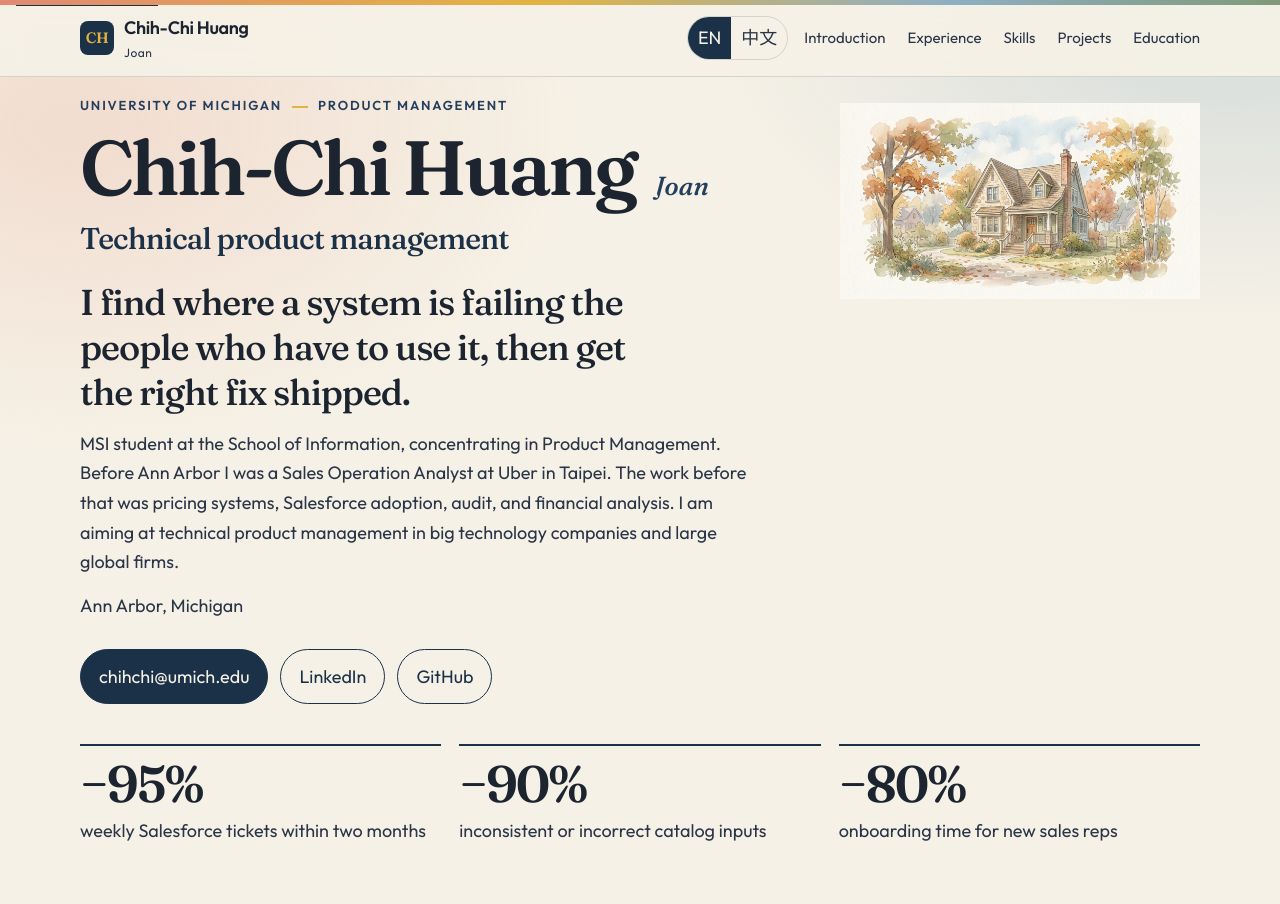
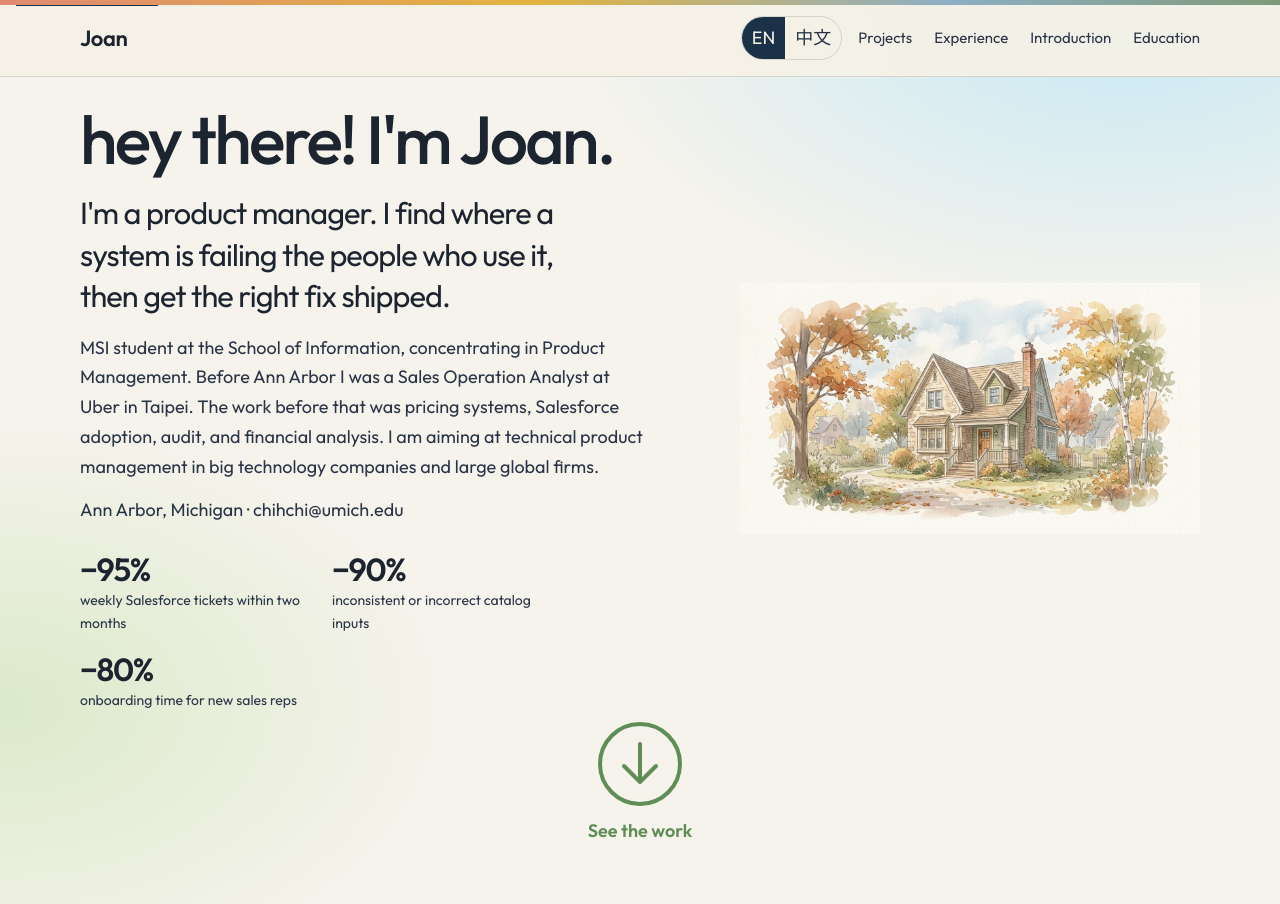
Before and after one commit to Joanuser/personal_website, a React (Vite) app: page / in a window 1280 px wide. Shown: the top 904 px of the page. Built offline with nearby package versions, Linux system fonts and the light colour scheme.

Commit message:
Open the site with a greeting and case posters.
The first screen introduces Joan beside the watercolor, and the work opens as large colored cards instead of a module index.

Co-authored-by: Joanuser <Joanuser@users.noreply.github.com>

```diff
--- a/src/components/Chrome.tsx
+++ b/src/components/Chrome.tsx
@@ -15,14 +15,8 @@ export function SiteHeader() {
         {t.skip}
       </a>
       <div className="header-inner">
-        <Link to="/" className="brand" onClick={close}>
-          <span className="brand-mark" aria-hidden="true">
-            CH
-          </span>
-          <span>
-            {person.name}
-            <small>{person.short}</small>
-          </span>
+        <Link to="/" className="brand brand-hello" onClick={close}>
+          <span>{person.short}</span>
         </Link>
         <nav className="nav" aria-label="Primary">
           <div className="lang" role="group" aria-label={t.langLabel}>
@@ -42,10 +36,9 @@ export function SiteHeader() {
             {open ? t.close : t.menu}
           </button>
           <div className="nav-links">
+            <Link to="/chapter/projects" aria-current={pathname === "/chapter/projects" ? "page" : undefined} onClick={close}>{t.navProjects}</Link>
+            <Link to="/chapter/experience" aria-current={pathname === "/chapter/experience" ? "page" : undefined} onClick={close}>{t.navExperience}</Link>
             <Link to="/chapter/intro" aria-current={pathname === "/chapter/intro" ? "page" : undefined} onClick={close}>{t.navIntro}</Link>
-            <Link to="/chapter/experience" aria-current={pathname === "/chapter/experience" ? "page" : undefined} onClick={close}>{t.navExperience}</Link>
-            <Link to="/chapter/skills" aria-current={pathname === "/chapter/skills" ? "page" : undefined} onClick={close}>{t.navSkills}</Link>
-            <Link to="/chapter/projects" aria-current={pathname === "/chapter/projects" ? "page" : undefined} onClick={close}>{t.navProjects}</Link>
             <Link to="/chapter/education" aria-current={pathname === "/chapter/education" ? "page" : undefined} onClick={close}>{t.navEducation}</Link>
           </div>
         </nav>
--- a/src/content.ts
+++ b/src/content.ts
@@ -909,6 +909,9 @@ export const ui = {
     close: "Close",
     kickerSchool: "University of Michigan",
     kickerProgram: "Product Management",
+    hello: "hey there! I'm Joan.",
+    helloRole: "I'm a product manager. I find where a system is failing the people who use it, then get the right fix shipped.",
+    seeCases: "See the work",
     lede: "I find where a system is failing the people who have to use it, then get the right fix shipped.",
     support:
       "MSI student at the School of Information, concentrating in Product Management. Before Ann Arbor I was a Sales Operation Analyst at Uber in Taipei. The work before that was pricing systems, Salesforce adoption, audit, and financial analysis. I am aiming at technical product management in big technology companies and large global firms.",
@@ -985,6 +988,9 @@ export const ui = {
     close: "關閉",
     kickerSchool: "密西根大學資訊學院",
     kickerProgram: "產品管理",
+    hello: "嗨，我是 Joan。",
+    helloRole: "我是產品經理。我先找到系統卡在使用者身上的地方，再把該修的部分送上線。",
+    seeCases: "看作品",
     lede: "我先找到系統卡在使用者身上的地方，再把該修的部分送上線。",
     support:
       "我是密西根大學資訊學院碩士生，主修產品管理。來安娜堡之前，我在台北的 Uber 擔任 Sales Operation Analyst。更早的工作涵蓋報價系統、Salesforce 採用、查核與財務分析。下一步想進大型科技公司或大型外商，做 Technical Product Manager。",
--- a/src/pages/Home.tsx
+++ b/src/pages/Home.tsx
@@ -5,70 +5,44 @@ import { useI18n } from "../i18n";
 
 export function Home() {
   const { locale, t } = useI18n();
-  const modules = [
-    { id: "intro", num: "01", label: t.navIntro, blurb: t.moduleIntro },
-    { id: "experience", num: "02", label: t.navExperience, blurb: t.moduleExperience },
-    { id: "skills", num: "03", label: t.navSkills, blurb: t.moduleSkills },
-    { id: "projects", num: "04", label: t.navProjects, blurb: t.moduleProjects },
-    { id: "education", num: "05", label: t.navEducation, blurb: t.moduleEducation },
-  ];
 
   useEffect(() => {
     document.title = "Chih-Chi Huang — Technical Product Management";
   }, []);
 
   return (
-    <main id="content" className="wrap flat-home">
-      <header className="hero">
-        <div>
-          <p className="kicker">
-            <span>{t.kickerSchool}</span>
-            <span>{t.kickerProgram}</span>
+    <main id="content" className="hello-page">
+      <div className="hello">
+        <div className="hello-copy">
+          <h1>{t.hello}</h1>
+          <p className="hello-role">{t.helloRole}</p>
+          <p className="hello-more">{t.support}</p>
+          <p className="hello-where">
+            {person.location[locale]} · {person.email}
           </p>
-          <h1 className="lockup">
-            {person.name} <i>{person.short}</i>
-          </h1>
-          <p className="target-role">{t.nextValue}</p>
-          <p className="lede">{t.lede}</p>
-          <p className="support">{t.support}</p>
-          <p className="where">{person.location[locale]}</p>
-          <div className="hero-actions">
-            <a className="button primary" href={`mailto:${person.email}`}>
-              {person.email}
-            </a>
-            <a className="button ghost" href={person.linkedin} target="_blank" rel="noreferrer">
-              {t.linkedin}
-            </a>
-            <a className="button ghost" href={person.github} target="_blank" rel="noreferrer">
-              {t.github}
-            </a>
-          </div>
+          <ul className="hello-proof">
+            {proof.map((item) => (
+              <li key={item.slug}>
+                <Link to={`/work/${item.slug}`}>
+                  <strong>{item.value}</strong>
+                  <span>{item.label[locale]}</span>
+                </Link>
+              </li>
+            ))}
+          </ul>
         </div>
-        <figure className="portrait">
+        <figure className="hello-art">
           <img src={`${import.meta.env.BASE_URL}cover.png`} alt={t.coverAlt} />
         </figure>
-      </header>
-
-      <div className="outcome-row" aria-label={t.proofTitle}>
-        {proof.map((item) => (
-          <Link key={item.slug} to={`/work/${item.slug}`}>
-            <strong>{item.value}</strong>
-            <span>{item.label[locale]}</span>
-          </Link>
-        ))}
       </div>
-
-      <h2 className="modules-heading">{t.modules}</h2>
-      <p className="chapter-note">{t.modulesLede}</p>
-      <div className="modules">
-        {modules.map((module) => (
-          <Link key={module.id} className="module" to={`/chapter/${module.id}`}>
-            <span className="num">{module.num}</span>
-            <span className="name">{module.label}</span>
-            <span className="blurb">{module.blurb}</span>
-          </Link>
-        ))}
-      </div>
+      <Link className="hello-arrow" to="/chapter/projects" aria-label={t.seeCases}>
+        <svg viewBox="0 0 88 88" aria-hidden="true">
+          <circle cx="44" cy="44" r="40" />
+          <path d="M44 24v36" />
+          <path d="M28 46l16 16 16-16" />
+        </svg>
+        <span>{t.seeCases}</span>
+      </Link>
     </main>
   );
 }
--- a/src/styles.css
+++ b/src/styles.css
@@ -27,10 +27,9 @@ html { scroll-behavior: smooth; }
 body {
   margin: 0;
   background:
-    radial-gradient(820px 520px at 6% 8%, rgba(224, 138, 114, 0.2), transparent 62%),
-    radial-gradient(900px 560px at 96% 0%, rgba(142, 175, 196, 0.34), transparent 58%),
-    radial-gradient(740px 520px at 88% 78%, rgba(127, 154, 120, 0.16), transparent 64%),
-    var(--paper);
+    radial-gradient(980px 560px at 88% 0%, rgba(195, 232, 246, 0.95), transparent 58%),
+    radial-gradient(760px 480px at 0% 70%, rgba(214, 232, 196, 0.85), transparent 60%),
+    #f6f3ec;
 }
 body::before {
   content: "";
@@ -102,6 +101,11 @@ button, input { font: inherit; color: inherit; }
   color: var(--ink-soft);
   letter-spacing: 0.04em;
   font-size: 12px;
+}
+.brand-hello {
+  font-family: var(--sans);
+  font-size: 22px;
+  font-weight: 560;
 }
 .nav { display: flex; align-items: center; gap: 16px; }
 .nav-links { display: flex; gap: 22px; align-items: center; }
@@ -1127,6 +1131,142 @@ html[lang="zh-Hant"] .lede { max-width: 14em; letter-spacing: 0; }
   margin: -24px 0 36px;
 }
 
+.hello-page {
+  width: min(1120px, calc(100% - 48px));
+  margin: 0 auto;
+  padding-bottom: 64px;
+}
+.hello {
+  display: grid;
+  grid-template-columns: 1.05fr 0.95fr;
+  gap: 28px;
+  align-items: center;
+  min-height: calc(100vh - 180px);
+  padding-top: 28px;
+}
+.hello h1 {
+  margin: 0;
+  font-family: var(--sans);
+  font-weight: 500;
+  font-size: clamp(42px, 5.4vw, 68px);
+  letter-spacing: -0.04em;
+  line-height: 1.02;
+}
+.hello-role {
+  margin: 18px 0 0;
+  max-width: 16em;
+  font-size: clamp(22px, 2.4vw, 32px);
+  line-height: 1.35;
+  letter-spacing: -0.03em;
+}
+.hello-more {
+  margin: 16px 0 0;
+  max-width: 38em;
+  color: var(--ink-soft);
+}
+.hello-where { margin: 14px 0 0; color: var(--ink-soft); }
+.hello-proof {
+  display: flex;
+  flex-wrap: wrap;
+  gap: 18px 28px;
+  margin: 28px 0 0;
+  padding: 0;
+  list-style: none;
+}
+.hello-proof a { text-decoration: none; }
+.hello-proof strong {
+  display: block;
+  font-family: var(--sans);
+  font-size: 32px;
+  letter-spacing: -0.04em;
+  line-height: 1;
+}
+.hello-proof span {
+  display: block;
+  max-width: 16em;
+  margin-top: 4px;
+  color: var(--ink-soft);
+  font-size: 14px;
+}
+.hello-art {
+  margin: 0;
+  justify-self: end;
+  width: min(100%, 460px);
+  background: transparent;
+  isolation: isolate;
+}
+.hello-art img {
+  width: 100%;
+  height: auto;
+  mix-blend-mode: multiply;
+  border: 0;
+  border-radius: 0;
+  box-shadow: none;
+}
+.hello-arrow {
+  display: flex;
+  flex-direction: column;
+  align-items: center;
+  gap: 8px;
+  width: fit-content;
+  margin: 8px auto 0;
+  color: #5f8d55;
+  text-decoration: none;
+  font-weight: 560;
+}
+.hello-arrow svg {
+  width: 88px;
+  height: 88px;
+  fill: none;
+  stroke: currentColor;
+  stroke-width: 4;
+  stroke-linecap: round;
+  stroke-linejoin: round;
+}
+.hello-arrow:hover svg { transform: translateY(4px); }
+.case-posters {
+  display: grid;
+  grid-template-columns: 1fr 1fr;
+  gap: 22px;
+  margin-top: 18px;
+}
+.case-poster {
+  display: flex;
+  flex-direction: column;
+  gap: 14px;
+  min-height: 320px;
+  padding: 22px;
+  border-radius: 28px;
+  background: #e7f3ea;
+}
+.case-poster-1 { background: #e5f4fb; }
+.case-poster-2 { background: #fff1cf; }
+.case-poster-3 { background: #fde4dc; }
+.case-poster-0 { background: #e7f3ea; }
+.case-poster-link {
+  display: flex;
+  flex-direction: column;
+  gap: 12px;
+  flex: 1;
+  color: inherit;
+  text-decoration: none;
+}
+.case-poster h3 {
+  margin: 0;
+  font-family: var(--sans);
+  font-weight: 560;
+  font-size: clamp(28px, 3vw, 40px);
+  letter-spacing: -0.04em;
+  line-height: 1.12;
+}
+.case-poster-metric { margin: auto 0 0; }
+.case-poster-metric strong {
+  display: block;
+  font-size: 40px;
+  letter-spacing: -0.04em;
+  line-height: 1;
+}
+.case-poster-metric span { color: var(--ink-soft); }
 .not-found { padding: 72px 0 100px; }
 .not-found h1 { font-size: clamp(40px, 6vw, 68px); max-width: 12ch; }
 
@@ -1167,7 +1307,8 @@ html[lang="zh-Hant"] .lede { max-width: 14em; letter-spacing: 0; }
   .contents-title { font-size: 52px; }
   .metric-pill, .work-row h3 { text-align: left; }
   .section-head, .footer, .status { flex-direction: column; align-items: flex-start; }
-  .case-metrics, .project-grid, .fact-grid, .method ol, .method-inner, .voyage, .outcome-row, .modules { grid-template-columns: 1fr; }
+  .hello, .case-posters, .case-metrics, .project-grid, .fact-grid, .method ol, .method-inner, .voyage, .outcome-row, .modules { grid-template-columns: 1fr; }
+  .hello-art { justify-self: start; width: min(100%, 320px); }
   .modules .module:nth-child(n) { grid-column: auto; }
   .portrait { justify-self: start; }
   .module-pager { flex-direction: column; }
```
Also changed, not shown: src/pages/Chapter.tsx (+26 -38 lines).
